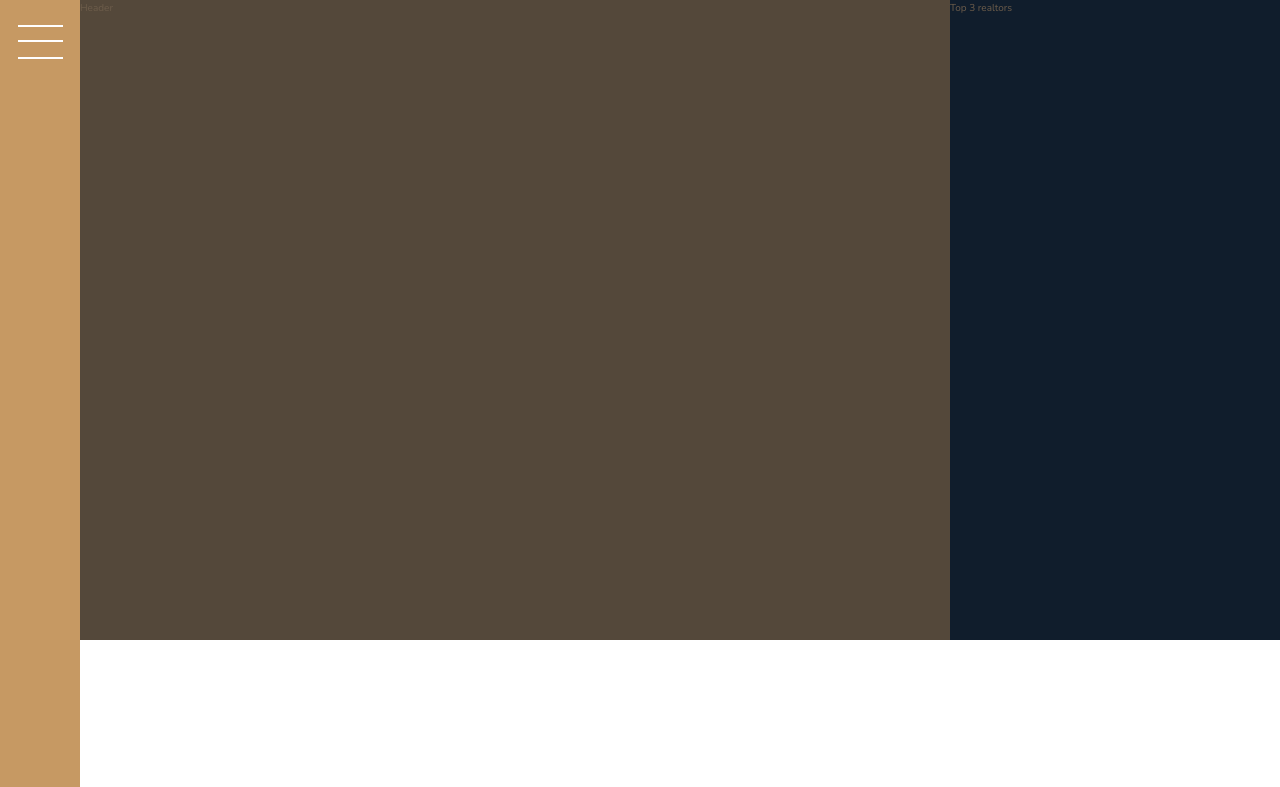
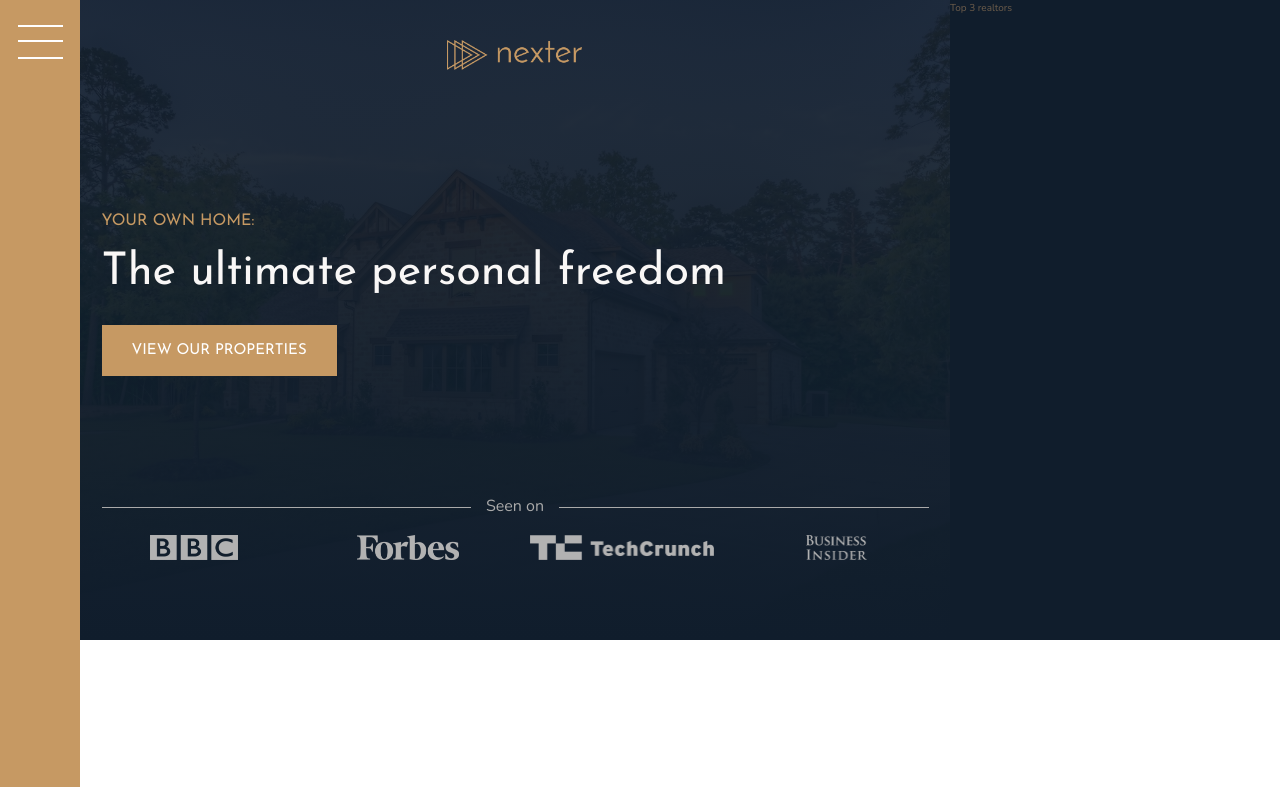
Before and after one commit to oaitbaziz/nexter, a website: page index.html in a window 1280 px wide. Shown: the top 787 px of the page. Drawn offline with nearby package versions, Linux system fonts and the light colour scheme.

Commit message:
added header

```diff
--- a/index.html
+++ b/index.html
@@ -18,7 +18,19 @@
     <button class="nav-btn"></button>
   </div>
 
-  <header class="header">Header</header>
+  <header class="header">
+    <img src="img/logo.png" alt="logo" class="header__logo">
+    <h3 class="heading-3">Your own home:</h3>
+    <h1 class="heading-1">The ultimate personal freedom</h1>
+    <button class="btn header__btn">View our properties</button>
+    <div class="header__seenon-text">Seen on</div>
+    <div class="header__seenon-logos">
+      <img src="img/logo-bbc.png" alt="logo-bbc">
+      <img src="img/logo-forbes.png" alt="logo-forbes">
+      <img src="img/logo-techcrunch.png" alt="logo-techcrunch">
+      <img src="img/logo-bi.png" alt="logo-bi">
+    </div>
+  </header>
 
   <div class="realtors">Top 3 realtors</div>
 
--- a/sass/_header.scss
+++ b/sass/_header.scss
@@ -1,4 +1,62 @@
 .header {
   background-color: $color-grey-dark-1;
   grid-column: full-start / col-end 6;
+
+  background-image: linear-gradient(
+      rgba($color-secondary, 0.9),
+      rgba($color-secondary, 1)
+    ),
+    url(../img/hero.jpeg);
+
+  background-size: cover;
+  background-position: center;
+
+  display: grid;
+  grid-template-rows: 1fr min-content 6rem 1fr;
+  grid-template-columns: max-content;
+  grid-row-gap: 1.5rem;
+  justify-content: center;
+
+  padding: 8rem;
+  padding-top: 4rem;
+
+  &__logo {
+    height: 3rem;
+    justify-self: center;
+  }
+
+  &__btn {
+    align-self: start;
+    justify-self: start;
+  }
+
+  &__seenon-text {
+    font-size: 1.6rem;
+    color: $color-grey-light-2;
+
+    display: grid;
+    grid-template-columns: 1fr max-content 1fr;
+    grid-gap: 1.5rem;
+    align-items: center;
+
+    &::before,
+    &::after {
+      content: "";
+      height: 1px;
+      display: block;
+      background-color: currentColor;
+    }
+  }
+
+  &__seenon-logos {
+    display: grid;
+    grid-template-columns: repeat(4, 1fr);
+    grid-gap: 3rem;
+    justify-items: center;
+
+    img {
+      height: 2.5rem;
+      filter: brightness(70%);
+    }
+  }
 }
--- a/sass/_typography.scss
+++ b/sass/_typography.scss
@@ -5,6 +5,9 @@
 
 .heading-1 {
   @extend %heading;
+  font-size: 4.5rem;
+  color: $color-grey-light-1;
+  line-height: 1;
 }
 
 .heading-2 {
```
Also changed, not shown: css/style.css, 1 other file.
